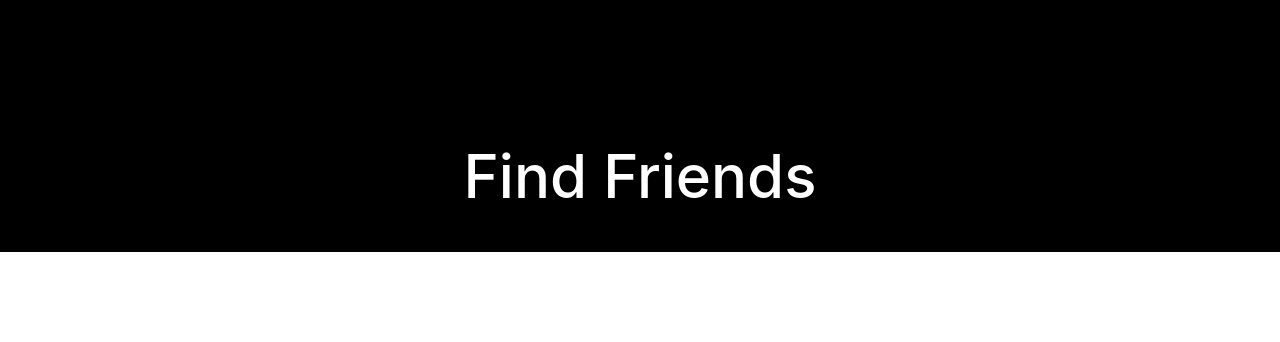
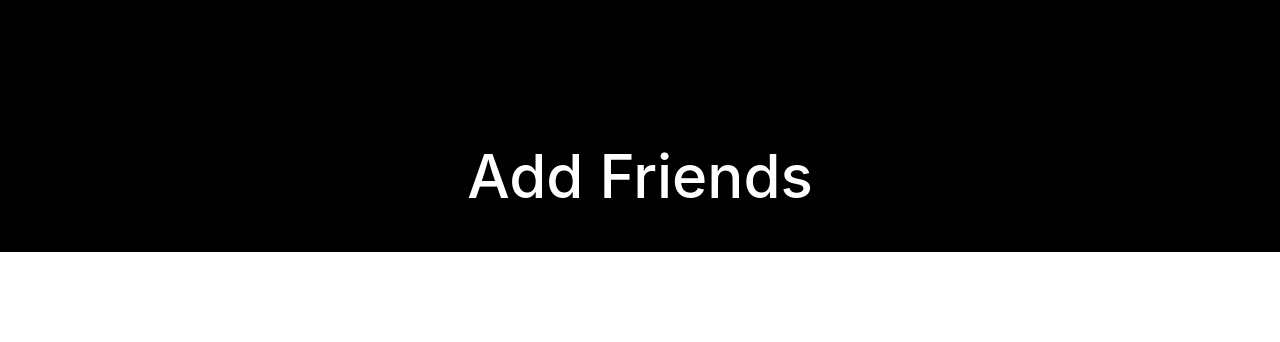
Before and after one commit to sarahwxie/GoodTunes, a Flask app: page /connect in a window 1280 px wide. Shown: the part 83-425 px from the top of the page. Run offline with Flask 2, Linux system fonts and the light colour scheme; some libraries are stand-ins or nearby versions.

Commit message:
friends page edits

```diff
--- a/templates/friends.html
+++ b/templates/friends.html
@@ -3,8 +3,9 @@
 
 <section id="createSection">
     <div style="display: block; margin-top: 101px;">
-        <h1 id="searchHeading">Find Friends</h1>
+        <h1 id="searchHeading">Add Friends</h1>
     </div>
+</section>
 
 
 {% endblock %}
```
